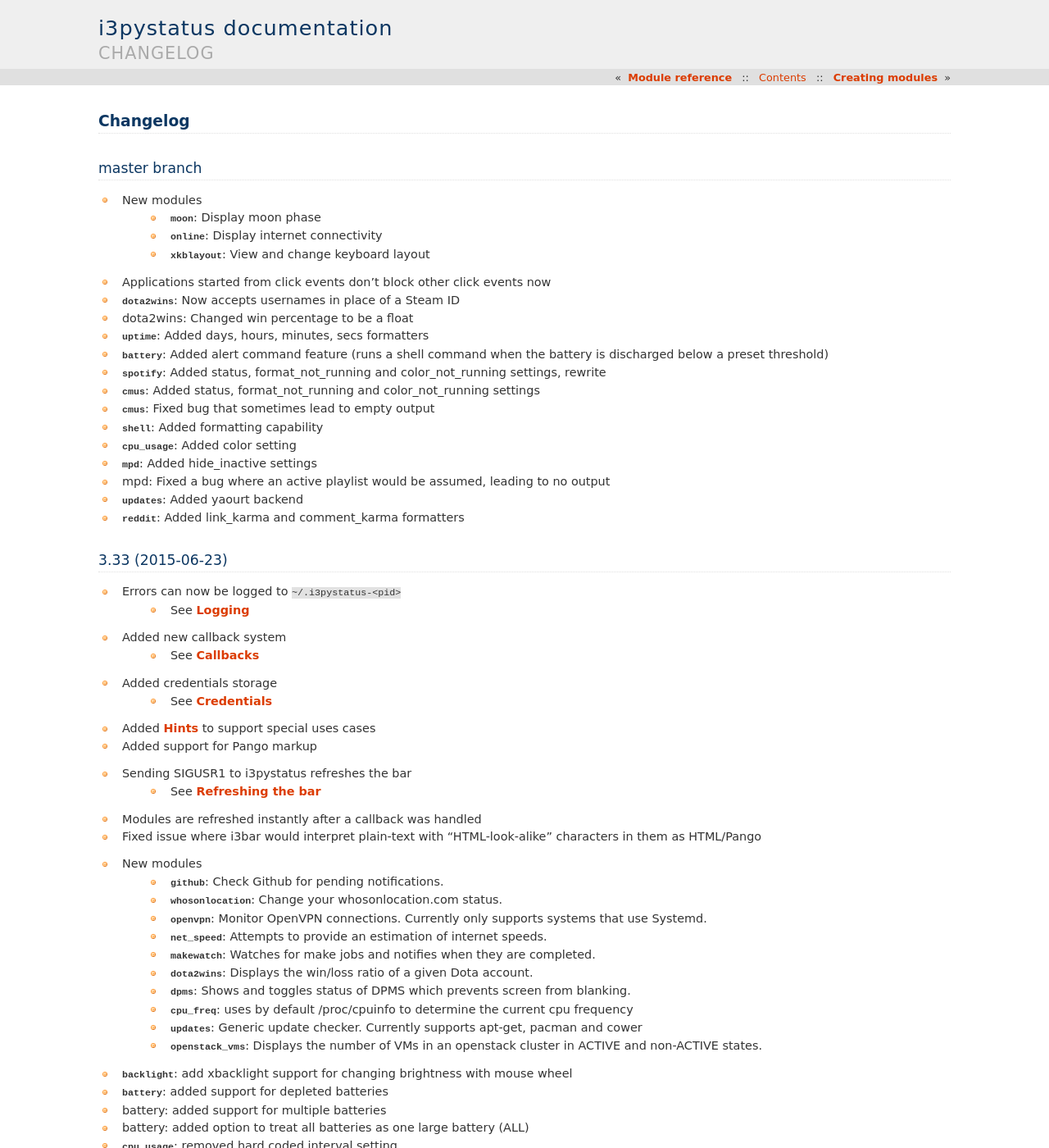
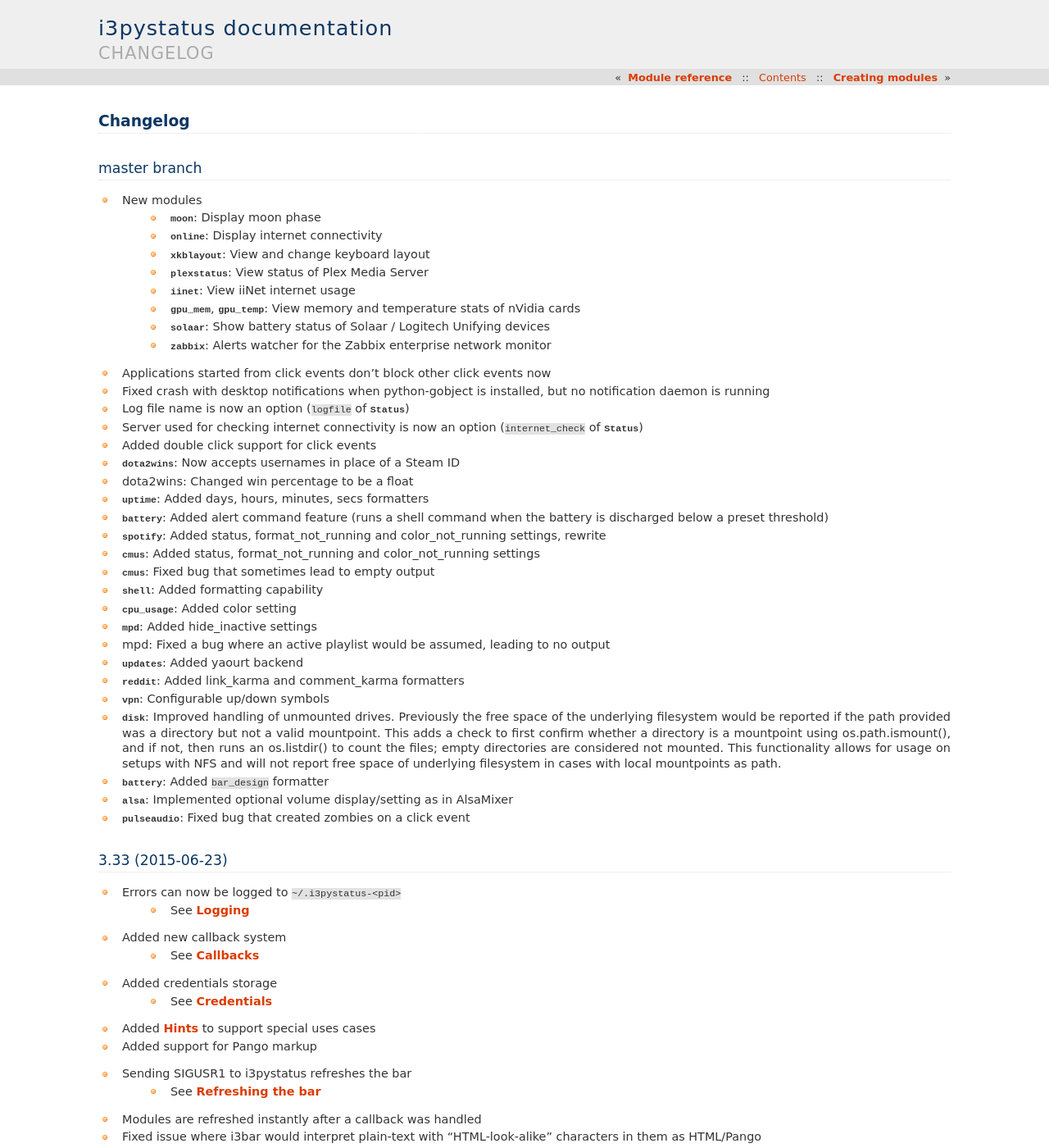
Before and after one commit to enkore/i3pystatus, a Sphinx documentation site: the page built from docs/changelog.rst, in a window 1280 px wide and 1400 px high. Shown: the whole window at 82% size. Built offline with Sphinx 7.4.7, drawn with Linux system fonts in a browser that asks for light colours.

Commit message:
Updated changelog 33e6d38..HEAD

```diff
--- a/docs/changelog.rst
+++ b/docs/changelog.rst
@@ -11,7 +11,16 @@ master branch
     - :py:mod:`.moon`: Display moon phase
     - :py:mod:`.online`: Display internet connectivity
     - :py:mod:`.xkblayout`: View and change keyboard layout
+    - :py:mod:`.plexstatus`: View status of Plex Media Server
+    - :py:mod:`.iinet`: View iiNet internet usage
+    - :py:mod:`.gpu_mem`, :py:mod:`.gpu_temp`: View memory and temperature stats of nVidia cards
+    - :py:mod:`.solaar`: Show battery status of Solaar / Logitech Unifying devices
+    - :py:mod:`.zabbix`: Alerts watcher for the Zabbix enterprise network monitor
 * Applications started from click events don't block other click events now
+* Fixed crash with desktop notifications when python-gobject is installed, but no notification daemon is running
+* Log file name is now an option (``logfile`` of :py:class:`.Status`)
+* Server used for checking internet connectivity is now an option (``internet_check`` of :py:class:`.Status`)
+* Added double click support for click events
 * :py:mod:`.dota2wins`: Now accepts usernames in place of a Steam ID
 * dota2wins: Changed win percentage to be a float
 * :py:mod:`.uptime`: Added days, hours, minutes, secs formatters
@@ -26,6 +35,19 @@ master branch
 * mpd: Fixed a bug where an active playlist would be assumed, leading to no output
 * :py:mod:`.updates`: Added yaourt backend
 * :py:mod:`.reddit`: Added link\_karma and comment\_karma formatters
+* :py:mod:`.vpn`: Configurable up/down symbols
+* :py:mod:`.disk`: Improved handling of unmounted drives. Previously
+  the free space of the underlying filesystem would be reported if the
+  path provided was a directory but not a valid mountpoint. This adds
+  a check to first confirm whether a directory is a mountpoint using
+  os.path.ismount(), and if not, then runs an os.listdir() to count
+  the files; empty directories are considered not mounted. This
+  functionality allows for usage on setups with NFS and will not
+  report free space of underlying filesystem in cases with local
+  mountpoints as path.
+* :py:mod:`.battery`: Added ``bar_design`` formatter
+* :py:mod:`.alsa`: Implemented optional volume display/setting as in AlsaMixer
+* :py:mod:`.pulseaudio`: Fixed bug that created zombies on a click event
 
 3.33 (2015-06-23)
 +++++++++++++++++
```
